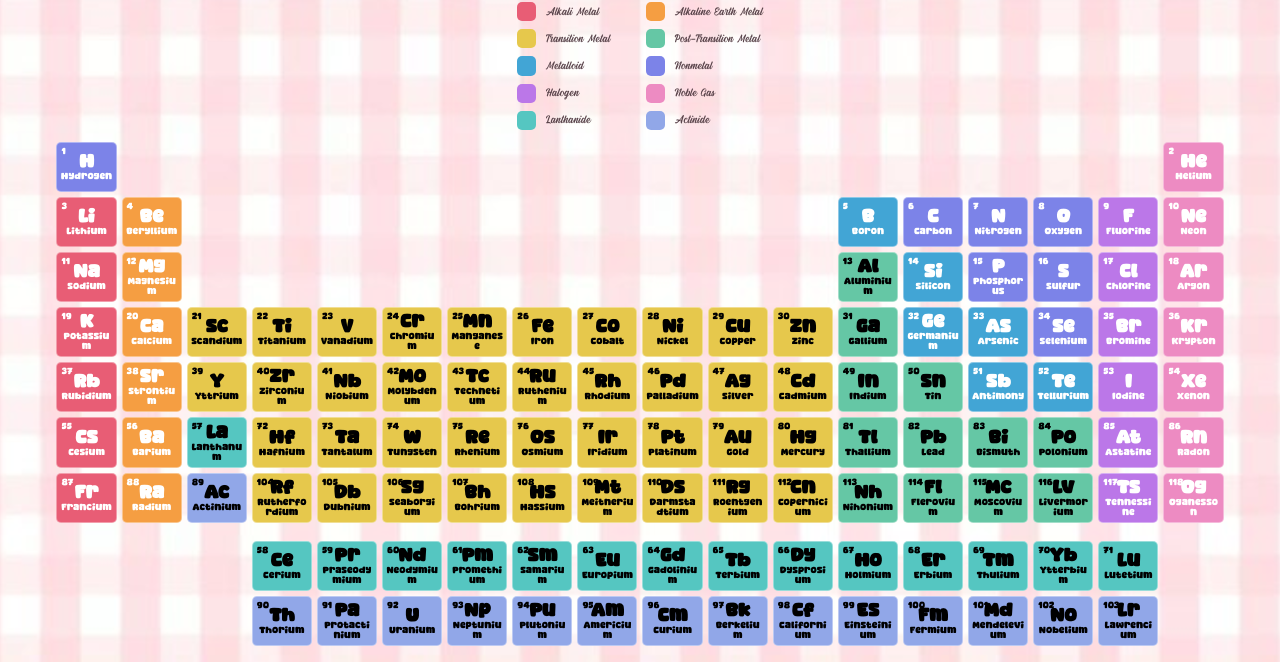
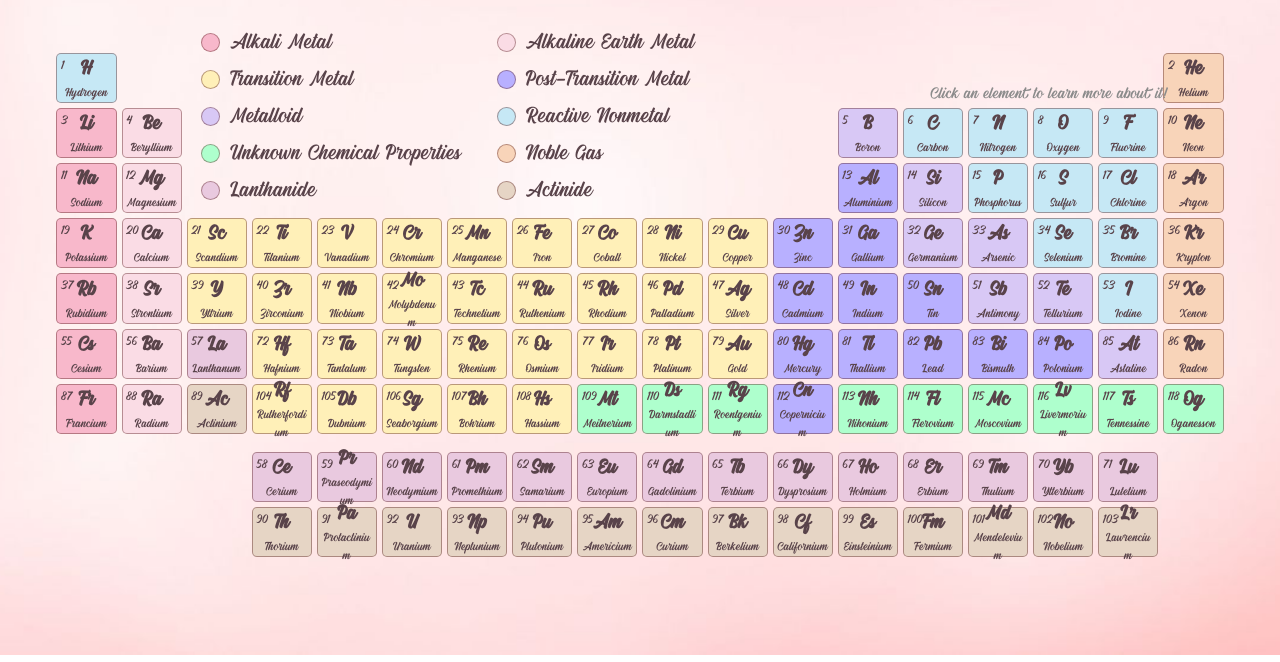
Before and after one commit to shxzylle/ITC-PROJ, a plain HTML site: page index.html in a window 1280 px wide. Shown: the part 145-807 px from the top of the page. Drawn offline with Linux system fonts and the light colour scheme.

Commit message:
tapos naaaaaaaaaaaaaa

```diff
--- a/index.html
+++ b/index.html
@@ -15,27 +15,35 @@
 
 <body>
 
+    <!-- HEADER -->
     <header>
         <h1>Periodic Table of Elements</h1>
-    <p>Click an element to learn more about it.</p>
     </header>
+
+    <!-- PERIODIC TABLE -->
+    <main>
+        <div class="tableWrapper">
 
             <!-- CATEGORY LEGEND -->
             <div class="legendContainer" id="legendContainer"></div>
 
+            <!-- SUBTITLE -->
+            <p class="tableSubtitle">
+                Click an element to learn more about it!
+            </p>
+
             <!-- PERIODIC TABLE -->
-<main>
-    <div class="tableWrapper">
             <div class="periodicTable" id="displayTable"></div>
+
         </div>
     </main>
 
-    <!-- POPUP: KEEP THIS OUTSIDE THE MAIN TABLE -->
+    <!-- POPUP -->
     <div class="modalContainer" id="modalContainer">
 
         <div class="modalBox" id="modalBox">
 
-            <!-- X BUTTON -->
+            <!-- CLOSE BUTTON -->
             <button
                 class="closeButton"
                 id="closeModal"
--- a/no.js
+++ b/no.js
@@ -139,7 +139,7 @@ const elementData = [
 
 function getCategory(number) {
 
-    if ([2,10,18,36,54,86,118].includes(number)) {
+    if ([2,10,18,36,54,86].includes(number)) {
         return "Noble Gas";
     }
 
@@ -159,27 +159,27 @@ function getCategory(number) {
         return "Actinide";
     }
 
-    if ([5,14,32,33,51,52].includes(number)) {
+    if ([5,14,32,33,51,52,85].includes(number)) {
         return "Metalloid";
     }
 
-    if ([9,17,35,53,85,117].includes(number)) {
-        return "Halogen";
+    if ([109,110,111,113,114,115,116,117,118].includes(number)) {
+        return "Unknown Chemical Properties";
     }
 
-    if ([1,6,7,8,15,16,34].includes(number)) {
-        return "Nonmetal";
+    if ([1,6,7,8,9,15,16,17,34,35,53].includes(number)) {
+        return "Reactive Nonmetal";
     }
 
-    if ([13,31,49,50,81,82,83,84,113,114,115,116].includes(number)) {
+    if ([13,30,31,48,49,50,80,81,82,83,84,112].includes(number)) {
         return "Post-Transition Metal";
     }
 
     if (
-        (number >= 21 && number <= 30) ||
-        (number >= 39 && number <= 48) ||
-        (number >= 72 && number <= 80) ||
-        (number >= 104 && number <= 112)
+        (number >= 21 && number <= 29) ||
+        (number >= 39 && number <= 47) ||
+        (number >= 72 && number <= 79) ||
+        (number >= 104 && number <= 108)
     ) {
         return "Transition Metal";
     }
@@ -200,8 +200,8 @@ function getCategoryClass(category) {
         "Transition Metal": "transition-metal",
         "Post-Transition Metal": "post-transition-metal",
         "Metalloid": "metalloid",
-        "Nonmetal": "nonmetal",
-        "Halogen": "halogen",
+        "Reactive Nonmetal": "nonmetal",
+        "Unknown Chemical Properties": "unknown",
         "Noble Gas": "noble-gas",
         "Lanthanide": "lanthanide",
         "Actinide": "actinide",
@@ -285,8 +285,8 @@ const legendData = [
     ["Transition Metal", "transition-metal"],
     ["Post-Transition Metal", "post-transition-metal"],
     ["Metalloid", "metalloid"],
-    ["Nonmetal", "nonmetal"],
-    ["Halogen", "halogen"],
+    ["Reactive Nonmetal", "nonmetal"],
+    ["Unknown Chemical Properties", "unknown"],
     ["Noble Gas", "noble-gas"],
     ["Lanthanide", "lanthanide"],
     ["Actinide", "actinide"]
--- a/style.css
+++ b/style.css
@@ -28,7 +28,7 @@ body {
     width: 100%;
     min-height: 100vh;
 
-    background-image: url("images/bg.jpg");
+    background-image: url("images/rose.jpg");
     background-size: cover;
     background-position: center;
     background-repeat: no-repeat;
@@ -48,18 +48,27 @@ header {
 }
 
 header h1 {
-    border: 4px dashed pink;
+    border: 4px dashed #8f576ca9;
     border-radius: 35px;
+
+    width: 80%;
+    margin-left: auto;
+    margin-right: auto;
+
+    background-color: #ffffff;
 
     text-align: center;
     font-family: 'Muthiara', cursive;
 
     font-size: clamp(25px, 3.5vw, 55px);
 
-    margin-top: 5px;
+    margin-top: 35px;
     padding: 8px 15px;
 
-    color: #E94B72;
+    color: #8b5468ec;
+
+    padding-top: 15px;
+    padding-bottom: 4px;
 }
 
 header p {
@@ -84,6 +93,7 @@ header p {
 
     padding: 0 3vw 2vh;
 
+    position: relative;
     overflow: visible;
 }
 
@@ -96,6 +106,8 @@ header p {
 
     width: 97%;
     max-width: 1600px;
+
+    margin-top: 50px;
 
     grid-template-columns: repeat(18, minmax(0, 1fr));
 
@@ -130,10 +142,10 @@ header p {
 
     padding: 3px;
 
-    border: 1px solid rgba(255, 255, 255, 0.4);
+    border: 1px solid #53181866;
     border-radius: 5px;
 
-    color: white;
+    color: rgb(255, 255, 255);
     cursor: pointer;
 
     transition: 0.2s ease;
@@ -143,7 +155,7 @@ header p {
     transform: scale(1.08);
     z-index: 10;
 
-    box-shadow: 0 0 15px rgb(112, 17, 91);
+    box-shadow: 0 0 15px rgb(80, 43, 60);
     filter: brightness(1.3);
 }
 
@@ -155,34 +167,41 @@ header p {
     top: 3px;
     left: 4px;
 
-    font-family: 'Mocha Squishy', cursive;
-    font-size: clamp(7px, 0.65vw, 11px);
+    font-family: 'Michland Script', cursive;
+    font-size: clamp(20x, 0.65vw, 20px);
+
+    color: #59434A;
 }
 
 /* ELEMENT SYMBOL */
 
 .symbol {
-    font-family: 'Mocha Squishy', cursive;
+    font-family: 'Michland Script', cursive;
 
-    font-size: clamp(12px, 1.3vw, 22px);
+    font-size: clamp(25px, 1.3vw, 25px);
 
-    font-weight: bold;
+    font-weight: 700;
     text-align: center;
 
     line-height: 1.2;
+
+    color: #59434A;
 }
 
 /* ELEMENT NAME */
 
 .name {
-    font-family: 'Mocha Squishy', cursive;
+    font-family: 'Michland Script', cursive;
 
-    font-size: clamp(6px, 0.65vw, 9px);
+    font-size: clamp(15px, 0.65vw, 15px);
 
+    font-weight: 20;
     text-align: center;
     line-height: 1.2;
 
     overflow-wrap: anywhere;
+
+    color: #59434A;
 }
 
 /* =========================================
@@ -190,51 +209,47 @@ header p {
 ========================================= */
 
 .alkali-metal {
-    background-color: #e85d75;
+    background-color: #F8B8CB;
 }
 
 .alkaline-earth {
-    background-color: #f59e42;
+    background-color: #FADCE5;
 }
 
 .transition-metal {
-    background-color: #e6c84c;
-    color: black;
+    background-color: #FFF0B8;
 }
 
 .post-transition-metal {
-    background-color: #65c7a5;
-    color: black;
+    background-color: #b8b0ff;
 }
 
 .metalloid {
-    background-color: #42a5d5;
+    background-color: #D8C8F5;
 }
 
 .nonmetal {
-    background-color: #7c83e8;
+    background-color: #C6E8F5;
 }
 
 .halogen {
-    background-color: #bb77e8;
+    background-color: #C9EBD5;
 }
 
 .noble-gas {
-    background-color: #ed8bc2;
+    background-color: #F8D4B9;
 }
 
 .lanthanide {
-    background-color: #55c6c1;
-    color: black;
+    background-color: #E9C9DF;
 }
 
 .actinide {
-    background-color: #91a7e8;
-    color: black;
+    background-color: #E6D5C5;
 }
 
 .unknown {
-    background-color: #777;
+    background-color: #aeffcd;
 }
 
 /* =========================================
@@ -242,14 +257,20 @@ header p {
 ========================================= */
 
 .legendContainer {
+    position: absolute;
+
+    top: 25px;
+    left: 35%;
+    transform: translateX(-50%);
+
     display: flex;
     justify-content: center;
     align-items: center;
 
-    width: 100%;
+    width: auto;
+    margin: 0;
 
-    margin-top: 8px;
-    margin-bottom: 12px;
+    z-index: 5;
 }
 
 .legend {
@@ -266,16 +287,41 @@ header p {
 
     gap: 10px;
 
-    font-size: clamp(14px, 1.1vw, 19px);
+    font-size: clamp(27px, 1.1vw, 27px);
 }
 
 .legendColor {
     width: clamp(17px, 1.5vw, 22px);
     height: clamp(17px, 1.5vw, 22px);
 
-    border-radius: 5px;
+    border: 1px solid #53181866;
+    border-radius: 100px;
     flex-shrink: 0;
 }
+
+
+/* =========================================
+   TABLE SUBTITLE
+========================================= */
+
+.tableSubtitle {
+    position: absolute;
+
+    top: 80px;
+    left: 82%;
+
+    transform: translateX(-50%);
+
+    font-family: 'Michland Script', cursive;
+    font-size: 20px;
+
+    color: #8b8b8b;
+    text-align: center;
+
+    white-space: nowrap;
+    z-index: 5;
+}
+
 
 /* =========================================
    POPUP OVERLAY
@@ -294,7 +340,7 @@ header p {
     width: 100vw;
     height: 100vh;
 
-    background: rgba(0, 0, 0, 0.80);
+    background: rgba(245, 178, 185, 0.8);
     backdrop-filter: blur(5px);
 
     z-index: 999999;
@@ -328,15 +374,15 @@ header p {
 
     margin: auto;
 
-    background-color: #151515;
-    color: white;
+    background-color: #f1d5d5;
+    color: #59434A;
 
-    border: 2px solid #555;
+    border: 2px solid #c97a77;
     border-radius: 15px;
 
     padding: 30px;
 
-    box-shadow: 0 0 35px rgba(0, 0, 0, 0.8);
+    box-shadow: 0 0 35px rgba(199, 126, 111, 0.8);
 
     animation: popupAnimation 0.25s ease;
 }
@@ -377,7 +423,7 @@ header p {
     background: transparent;
     border: none;
 
-    color: white;
+    color: #59434A;
     font-size: 30px;
 
     cursor: pointer;
@@ -386,7 +432,7 @@ header p {
 }
 
 .closeButton:hover {
-    color: #ff5555;
+    color: #e14d6f;
     transform: scale(1.15);
 }
 
@@ -403,7 +449,7 @@ header p {
     margin-bottom: 25px;
     padding-bottom: 20px;
 
-    border-bottom: 1px solid #444;
+    border-bottom: 1px solid #5f2317;
 }
 
 .modalSymbol {
@@ -416,10 +462,10 @@ header p {
     align-items: center;
     justify-content: center;
 
-    border: 2px solid white;
+    border: 2px solid #db8891;
     border-radius: 10px;
 
-    font-size: 40px;
+    font-size: 50px;
     font-weight: bold;
 }
 
@@ -429,8 +475,8 @@ header p {
 }
 
 .modalTitle p {
-    color: #aaa;
-    font-size: 14px;
+    color: #c97a77;
+    font-size: 18px;
 }
 
 /* =========================================
@@ -439,24 +485,25 @@ header p {
 
 .modalInfo {
     line-height: 1.7;
-    font-size: 15px;
+    font-size: 25px;
 }
 
 .modalInfo h3 {
-    color: white;
+    color: #5f2317;
 
     margin-top: 20px;
     margin-bottom: 8px;
 }
 
 .modalInfo p {
-    color: #ccc;
+    color: #c27e6b;
     margin: 5px 0;
 }
 
 .modalInfo strong {
-    color: white;
+    color: #59434A;
 }
+
 
 /* =========================================
    SHORT SCREEN ADJUSTMENT
```
Also changed, not shown: images/rose.jpg (added), popup.js (line endings or trailing spaces). Lines whose indentation alone changed are shown as unchanged.
